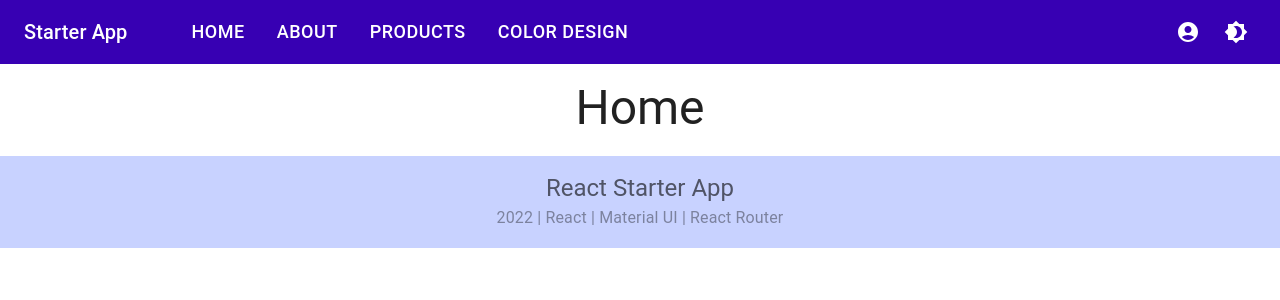
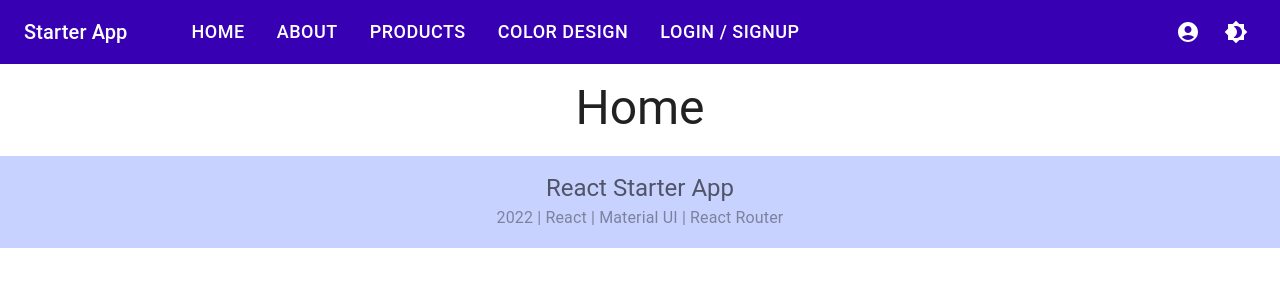
Before and after one commit to akunilovskii/certification-app-client, a React (Create React App) app: page / in a window 1280 px wide. Shown: the top 300 px of the page. Built offline with nearby package versions, Linux system fonts and the light colour scheme.

Commit message:
Refactor and forms

```diff
--- a/src/App.tsx
+++ b/src/App.tsx
@@ -5,52 +5,38 @@ import './App.css';
 import {Footer, Navbar} from './components/shared';
 import {createTheme, ThemeProvider} from '@mui/material/styles';
 import {chooseTheme} from './theme/theme';
-import {createContext, useMemo, useState} from "react";
-
-export const ColorModeContext = createContext({
-    toggleColorMode: () => {
-    }
-});
+import {useMemo, useState} from 'react';
+import {ColorModeContext} from './context/theme-context';
+import Layout from './components/layout/Layout';
 
 export default function App() {
   const [mode, setMode] = useState<'light' | 'dark'>('light');
   const colorMode = useMemo(
     () => ({
       toggleColorMode: () => {
-                setMode((prevMode) => (prevMode === 'light' ? 'dark' : 'light'));
+        setMode(prevMode => (prevMode === 'light' ? 'dark' : 'light'));
       },
     }),
-        [],
+    []
   );
 
-    const theme = useMemo(
-        () => createTheme({...chooseTheme(mode)}), [mode],);
+  const theme = useMemo(() => createTheme({...chooseTheme(mode)}), [mode]);
 
   return (
     <ColorModeContext.Provider value={colorMode}>
       <ThemeProvider theme={theme}>
         <div className='App'>
-                    <CssBaseline/>
-                    <Box
-                        display='flex'
-                        justifyContent='center'
-                        alignItems='center'
-                        flexDirection='column'
-                    >
-                        <Router>
-                            <Navbar/>
+          <Layout>
             <Routes>
               {appRoutes.map(route => (
                 <Route
                   key={route.key}
                   path={route.path}
-                                        element={<route.component/>}
+                  element={<route.component />}
                 />
               ))}
             </Routes>
-                            <Footer/>
-                        </Router>
-                    </Box>
+          </Layout>
         </div>
       </ThemeProvider>
     </ColorModeContext.Provider>
--- a/src/components/layout/Layout.tsx
+++ b/src/components/layout/Layout.tsx
@@ -1,10 +1,41 @@
 import {Paper, Typography} from '@material-ui/core';
 import {Box, CssBaseline} from '@mui/material';
 import {BrowserRouter as Router, Routes, Route} from 'react-router-dom';
+import {Footer, Navbar} from '../shared';
 // import {routes as appRoutes} from './routes';
 
 function Layout({children}: any) {
-  return <div>{children}</div>;
+  return (
+    <>
+      <CssBaseline />
+      <Box
+        display='flex'
+        justifyContent='center'
+        alignItems='center'
+        flexDirection='column'
+      >
+        <Router>
+          <Navbar />
+          <Box
+            sx={{
+              flexGrow: 1,
+              backgroundColor: 'background.default',
+              display: 'flex',
+              justifyContent: 'center',
+              alignItems: 'center',
+              // width: '100%',
+              height: 'auto',
+              flexDirection: 'column',
+              padding: '80px 0 20px',
+            }}
+          >
+            {children}
+          </Box>
+          <Footer />
+        </Router>
+      </Box>
+    </>
+  );
 }
 
 export default Layout;
--- /dev/null
+++ b/src/context/auth-context.js
@@ -0,0 +1,5 @@
+import {createContext} from 'react';
+
+export const AuthContext = createContext({
+  isLoggedIn: false,
+});
--- /dev/null
+++ b/src/context/theme-context.js
@@ -0,0 +1,5 @@
+import {createContext} from 'react';
+
+export const ColorModeContext = createContext({
+  toggleColorMode: () => {},
+});
--- a/src/pages/About/About.tsx
+++ b/src/pages/About/About.tsx
@@ -1,24 +1,14 @@
-import React, {FC, ReactElement} from 'react';
-import {Box, Typography} from '@mui/material';
+import {FC, ReactElement} from 'react';
+import {Typography} from '@mui/material';
 
 const About: FC<any> = (): ReactElement => {
-    return (
-        <Box
-            sx={{
-                flexGrow: 1,
-                backgroundColor: 'background.default',
-                display: 'flex',
-                justifyContent: 'center',
-                alignItems: 'center',
-                width: '100%',
-                height: 'auto',
-                flexDirection: 'column',
-                padding: '80px 0 20px',
-            }}
-        >
-            <Typography variant='h3' color='text.primary'>About</Typography>
-        </Box>
-    );
+  return (
+    <>
+      <Typography variant='h3' color='text.primary'>
+        About
+      </Typography>
+    </>
+  );
 };
 
 export default About;
--- a/src/pages/Home/Home.tsx
+++ b/src/pages/Home/Home.tsx
@@ -2,23 +2,13 @@ import React, {FC, ReactElement} from 'react';
 import {Box, Typography} from '@mui/material';
 
 const Home: FC<any> = (): ReactElement => {
-    return (
-        <Box
-            sx={{
-                flexGrow: 1,
-                backgroundColor: 'background.default',
-                display: 'flex',
-                justifyContent: 'center',
-                alignItems: 'center',
-                width: '100%',
-                height: 'auto',
-                flexDirection: 'column',
-                padding: '80px 0 20px',
-            }}
-        >
-            <Typography variant='h3' color='text.primary'>Home</Typography>
-        </Box>
-    );
+  return (
+    <>
+      <Typography variant='h3' color='text.primary'>
+        Home
+      </Typography>
+    </>
+  );
 };
 
 export default Home;
--- /dev/null
+++ b/src/pages/LoginSignUp/LoginSignUp.tsx
@@ -0,0 +1,19 @@
+import {Button, Grid} from '@mui/material';
+import {FC, ReactElement, useState} from 'react';
+
+export const LoginSignUp: FC<any> = (): ReactElement => {
+  const [loggedIn, setLoggedIn] = useState(false);
+
+  return (
+    <>
+      <Grid container spacing={4} columns={32}>
+        <Grid xs={16}>
+          <Button>Login</Button>
+        </Grid>
+        <Grid xs={16}>
+          <Button>SignUp </Button>
+        </Grid>
+      </Grid>
+    </>
+  );
+};
--- a/src/pages/Products/Products.tsx
+++ b/src/pages/Products/Products.tsx
@@ -2,23 +2,13 @@ import React, {FC, ReactElement} from 'react';
 import {Box, Typography} from '@mui/material';
 
 const Products: FC<any> = (): ReactElement => {
-    return (
-        <Box
-            sx={{
-                flexGrow: 1,
-                backgroundColor: 'background.default',
-                display: 'flex',
-                justifyContent: 'center',
-                alignItems: 'center',
-                width: '100%',
-                height: 'auto',
-                flexDirection: 'column',
-                padding: '80px 0 20px',
-            }}
-        >
-            <Typography variant='h3' color='text.primary'>Products</Typography>
-        </Box>
-    );
+  return (
+    <>
+      <Typography variant='h3' color='text.primary'>
+        Products
+      </Typography>
+    </>
+  );
 };
 
 export default Products;
--- a/src/pages/index.ts
+++ b/src/pages/index.ts
@@ -2,5 +2,6 @@ import Home from './Home/Home';
 import About from './About/About';
 import Products from './Products/Products';
 import DCD from './DevColorDesign/DCD';
+import {LoginSignUp} from './LoginSignUp/LoginSignUp';
 
-export {About, Home, Products, DCD};
+export {About, Home, Products, DCD, LoginSignUp};
--- a/src/routes.ts
+++ b/src/routes.ts
@@ -1,9 +1,6 @@
-import {Home, About, Products, DCD} from './pages';
-
-// other
+import {Home, About, Products, DCD, LoginSignUp} from './pages';
 import {FC} from 'react';
 
-// interface
 interface Route {
   key: string;
   title: string;
@@ -41,4 +38,11 @@ export const routes: Array<Route> = [
     enabled: true,
     component: DCD,
   },
+  {
+    key: 'login-sign-up',
+    title: 'Login / SignUp',
+    path: '/login-sign-up',
+    enabled: true,
+    component: LoginSignUp,
+  },
 ];
```
Also changed, not shown: src/components/shared/Navbar/Navbar.tsx (+25 -11 lines), src/pages/DevColorDesign/DCD.tsx (+72 -48 lines). Lines whose indentation alone changed are shown as unchanged.
